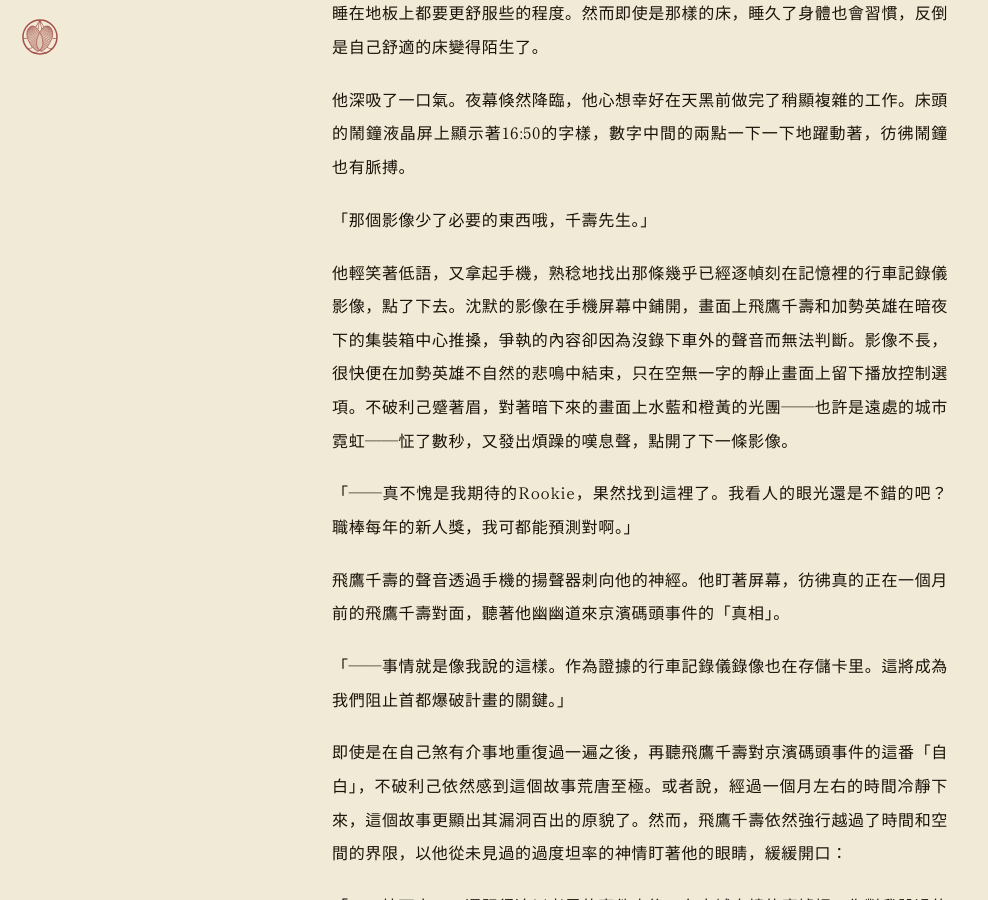
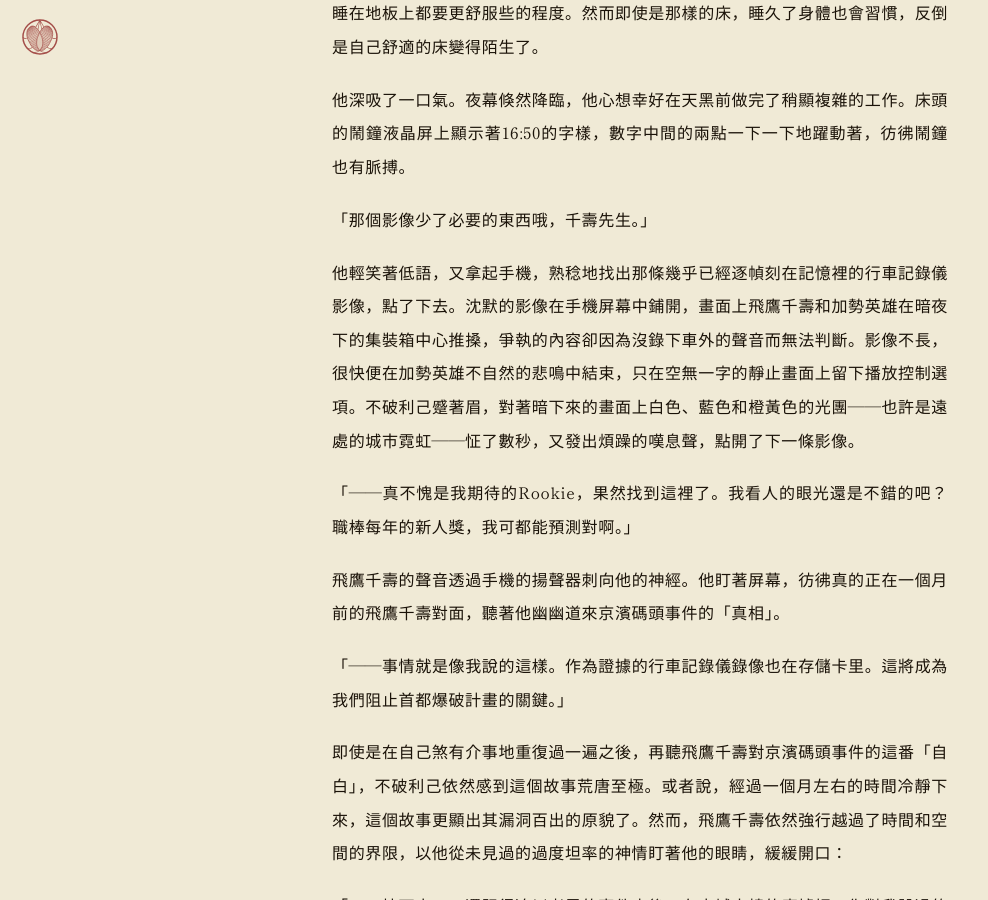
Before and after one commit to AriaYura/eternalnessstudy, a Jekyll site: the page built from posts/takeyabunotsuki/t-01.md, in a window 1280 px wide and 900 px high, scrolled down 1045 px. Shown: the whole window, without its empty margins (0-988 px from the left). Built offline with Jekyll 4.4.1, drawn with Linux system fonts in a browser that asks for light colours; some web fonts are replaced.

Commit message:
tiny fix t-01-01 0607

```diff
--- a/posts/takeyabunotsuki/t-01.md
+++ b/posts/takeyabunotsuki/t-01.md
@@ -22,7 +22,7 @@ permalink: /posts/takeyabunotsuki/t-01/
 
 「那個影像少了必要的東西哦，千壽先生。」
 
-他輕笑著低語，又拿起手機，熟稔地找出那條幾乎已經逐幀刻在記憶裡的行車記錄儀影像，點了下去。沈默的影像在手機屏幕中鋪開，畫面上飛鷹千壽和加勢英雄在暗夜下的集裝箱中心推搡，爭執的內容卻因為沒錄下車外的聲音而無法判斷。影像不長，很快便在加勢英雄不自然的悲鳴中結束，只在空無一字的靜止畫面上留下播放控制選項。不破利己蹙著眉，對著暗下來的畫面上水藍和橙黃的光團——也許是遠處的城市霓虹——怔了數秒，又發出煩躁的嘆息聲，點開了下一條影像。
+他輕笑著低語，又拿起手機，熟稔地找出那條幾乎已經逐幀刻在記憶裡的行車記錄儀影像，點了下去。沈默的影像在手機屏幕中鋪開，畫面上飛鷹千壽和加勢英雄在暗夜下的集裝箱中心推搡，爭執的內容卻因為沒錄下車外的聲音而無法判斷。影像不長，很快便在加勢英雄不自然的悲鳴中結束，只在空無一字的靜止畫面上留下播放控制選項。不破利己蹙著眉，對著暗下來的畫面上白色、藍色和橙黃色的光團——也許是遠處的城市霓虹——怔了數秒，又發出煩躁的嘆息聲，點開了下一條影像。
 
 「——真不愧是我期待的Rookie，果然找到這裡了。我看人的眼光還是不錯的吧？職棒每年的新人獎，我可都能預測對啊。」
 
```
